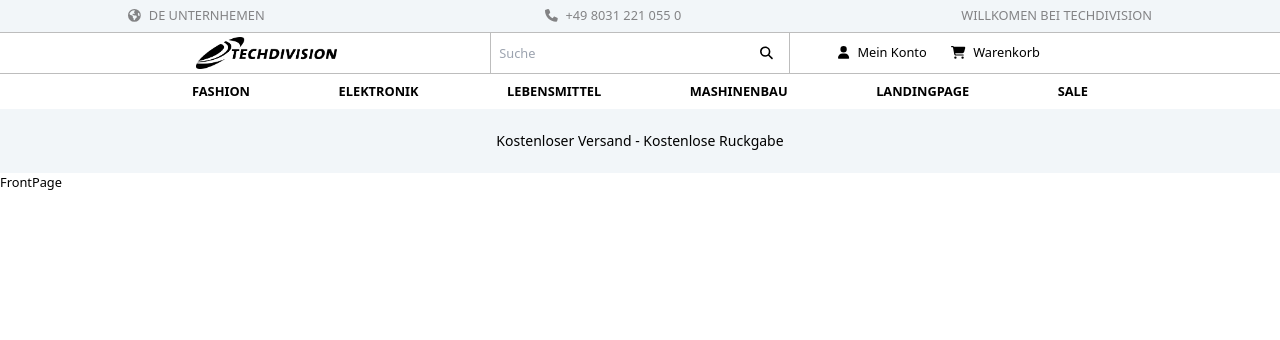
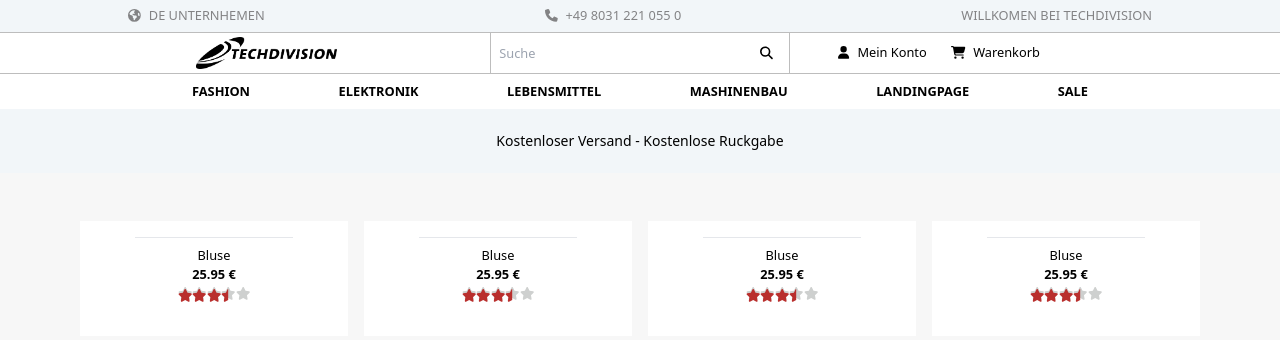
Before and after one commit to Daniel-Shliakhetko/techdivision-store, a React (Create React App) app in the folder client/: page / in a window 1280 px wide. Shown: the top 340 px of the page. Built offline with nearby package versions, Linux system fonts and the light colour scheme.

Commit message:
Added ProductCard with everyhting except: colors, image and status. Also added Stars, ratingToNumber() and priceWithCurrency()

```diff
--- /dev/null
+++ b/client/src/components/ProductCard.js
@@ -0,0 +1,27 @@
+import React, { useEffect, useState } from "react";
+import Skeleton from "react-loading-skeleton";
+import "react-loading-skeleton/dist/skeleton.css";
+import { priceWithCurrency } from "../helpers/priceWithCurrency";
+import { ratingToNumber } from "../helpers/ratingToNumber";
+import { Stars } from "./Stars";
+
+export const ProductCard = (props) => {
+  const { product } = props;
+
+  const [isReady, changeToReady] = useState(false);
+
+  useEffect(() => {
+    setTimeout(() => {
+      changeToReady(true);
+    }, 2000);
+  });
+
+  return (
+    <div className="product-card flex flex-col justify-center items-center w-1/4 bg-grey-0 p-4 pb-8">
+      <hr className="bg-grey-200 w-2/3 mb-2" />
+      <h3 clasName="font-semibold">{product.name}</h3>
+      <span className="font-bold">{priceWithCurrency(product.prices[1])}</span>
+      <Stars rate={ratingToNumber(product.rating)} />
+    </div>
+  );
+};
--- /dev/null
+++ b/client/src/components/Stars.js
@@ -0,0 +1,23 @@
+import React from "react";
+import { FontAwesomeIcon } from "@fortawesome/react-fontawesome";
+import { faStar, faStarHalf } from "@fortawesome/free-solid-svg-icons";
+
+const stars = [1, 2, 3, 4, 5];
+
+export const Stars = (props) => {
+    const {rate} = props;
+  return (
+    <ul class="stars flex" title={`${rate} / 5`}>
+      {stars.map((star) => (
+        <li className="relative">
+          <FontAwesomeIcon icon={faStar} color={"#ced0cf"} />
+          {rate+1 > (star) && <FontAwesomeIcon
+            className="absolute top-1 left-0 z-20"
+            icon={(rate > (star-0.25)) ? faStar : faStarHalf}
+            color={"#b92f2d"}
+          />}
+        </li>
+      ))}
+    </ul>
+  );
+};
--- /dev/null
+++ b/client/src/helpers/priceWithCurrency.js
@@ -0,0 +1,18 @@
+export const priceWithCurrency = (price) => {
+  return `${price.price} ${getCurrencySymbol(price.currency)}`;
+};
+
+const getCurrencySymbol = (currency) => {
+  switch (currency) {
+    case "usd":
+      return "$";
+    case "eur":
+      return "€";
+    case "rub":
+      return "₽";
+    case "uah":
+      return "₴";
+    default:
+      return "$";
+  }
+};
--- /dev/null
+++ b/client/src/helpers/ratingToNumber.js
@@ -0,0 +1,10 @@
+export const ratingToNumber = (rating) => {
+  let sum = 0;
+  let votes = 0;
+  rating.map((rate, i)=>{
+    sum += rate.rate * rate.votes;
+    votes += rate.votes;
+  })
+  const answer = Math.round(sum*10/votes)/10;
+  return(answer);
+};
--- a/client/src/pages/FrontPage.js
+++ b/client/src/pages/FrontPage.js
@@ -1,9 +1,35 @@
 import React from "react";
+import { ProductCard } from "../components/ProductCard";
+
+const products = [
+  {
+    name: "Bluse",
+    prices: [
+      { currency: "usd", price: 27.95 },
+      { currency: "eur", price: 25.95 },
+      { currency: "rub", price: 1999.95 },
+      { currency: "uah", price: 999.95 },
+    ],
+    rating: [
+      { rate: 1, votes: 445 },
+      { rate: 2, votes: 44 },
+      { rate: 3, votes: 130 },
+      { rate: 4, votes: 534 },
+      { rate: 5, votes: 245 },
+    ],
+
+  },
+];
 
 export const FrontPage = (props) => {
   return (
     <>
-      <h1 className="text-black">FrontPage</h1>
+      <div class="w-full flex bg-grey-200 space-x-4 py-12 px-20">
+        <ProductCard product={products[0]} />
+        <ProductCard product={products[0]} />
+        <ProductCard product={products[0]} />
+        <ProductCard product={products[0]} />
+      </div>
     </>
   );
 };
--- a/package.json
+++ b/package.json
@@ -30,6 +30,7 @@
     "@fortawesome/react-fontawesome": "^0.2.0",
     "config": "^3.3.7",
     "express": "^4.18.1",
-    "mongoose": "^6.5.2"
+    "mongoose": "^6.5.2",
+    "react-loading-skeleton": "^3.1.0"
   }
 }
```
Also changed, not shown: 1 other file (tests, documents, lock files or other folders).
